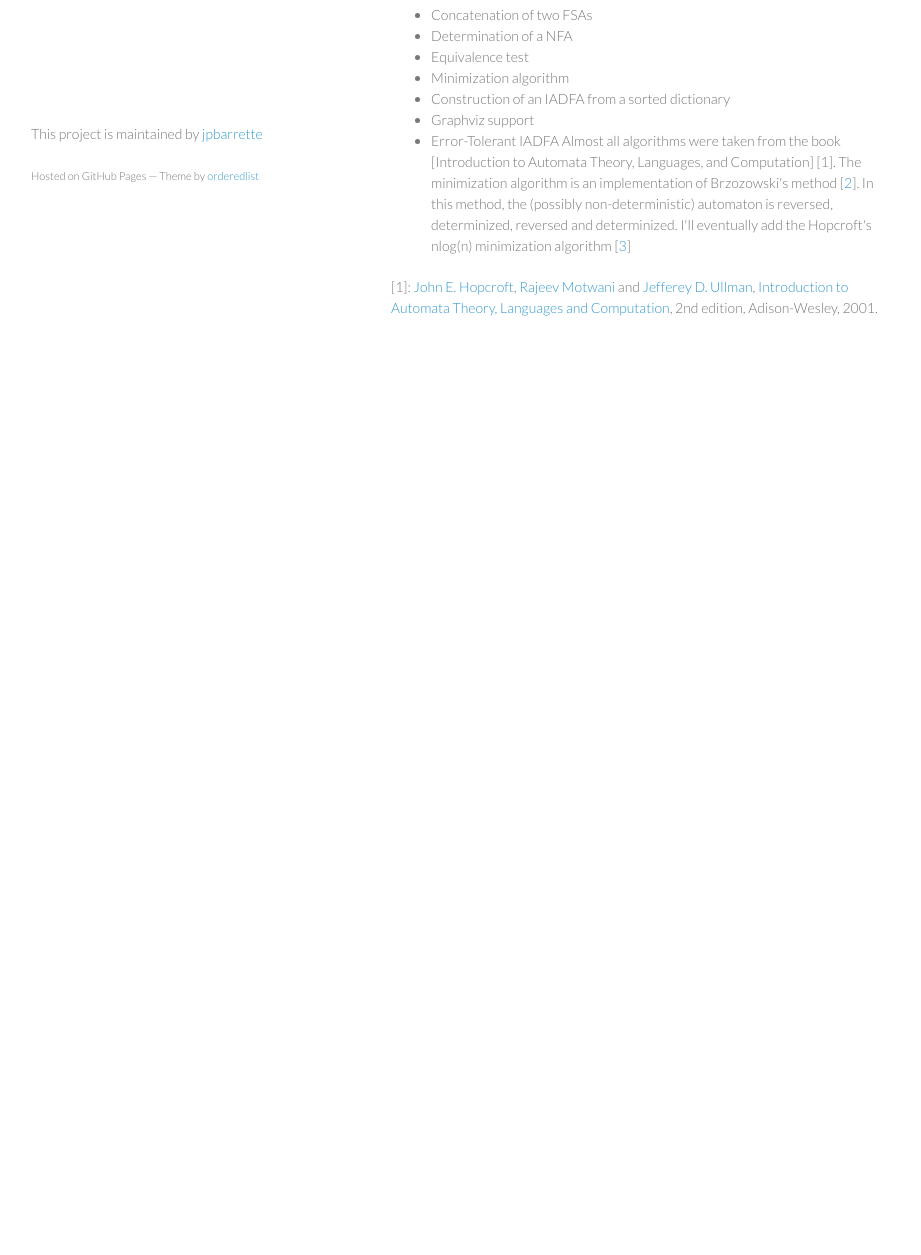
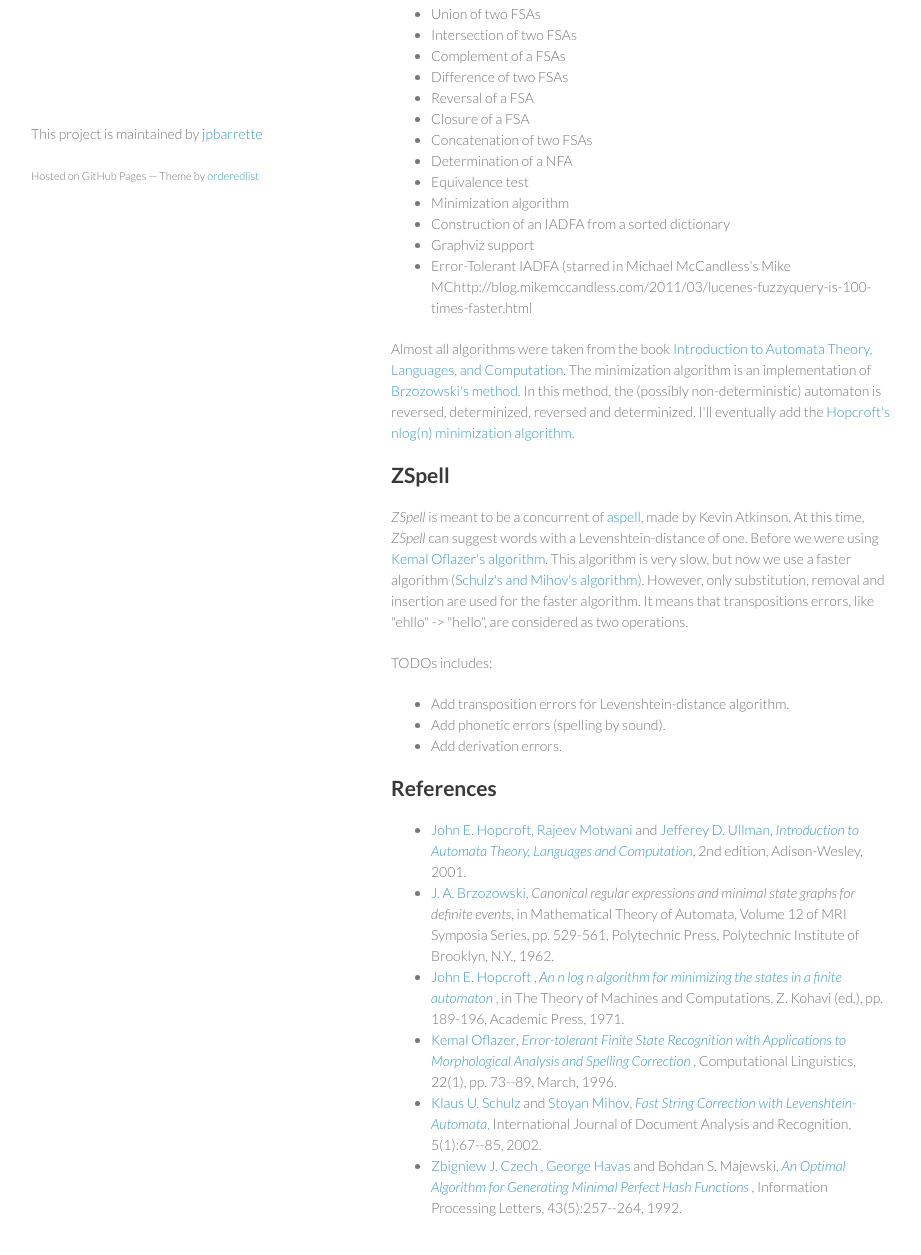
Before and after one commit to jpbarrette/moman, a plain HTML site: page index.html in a window 1280 px wide. Shown: the part 545-1800 px from the top of the page, without its empty margins (179-1100 px from the left). Before the commit the page ends 933 px from the top, so only its background shows below. Drawn offline with Linux system fonts and the light colour scheme.

Commit message:
Create gh-pages branch via GitHub

```diff
--- a/index.html
+++ b/index.html
@@ -34,20 +34,22 @@
 <h2>
 <a id="description" class="anchor" href="#description" aria-hidden="true"><span class="octicon octicon-link"></span></a>Description</h2>
 
-<p>This is will eventually be a suite of tools to be used by an orthographic/grammatical checker and the checker itself. The tools are currently coded in Python, but I began to rewrite it in Lisp. Moman, the suite itself, will be consisted of the following tools:</p>
+<p>This was supposed to be a suite of tools to be used by an orthographic/grammatical checker and the checker itself. However, the project is mainly dead right now. But I encourage you to look through the code and use it as inspiration/reference. The tools are currently coded in Python, but I started a while back to rewrite it in Lisp (which will never be finished). Moman, the suite itself, consist of the following tools:</p>
 
 <ul>
 <li>
-<em>FineNight</em> is the FSA library.</li>
+<a href="#finenight">FineNight</a> is the FSA library.</li>
 <li>A FST library. (Not yet implemented)</li>
 <li>
-<em>ZSpell</em> is the orthographic checker.</li>
+<a href="#zspell">ZSpell</a> is the orthographic checker.</li>
 </ul>
+
+<p>Mostly, the only part of the tools suite which is worthwhile mentioning is the "Fast String Correction" which is used by <a href="https://lucene.apache.org/">Lucene's</a> FuzzyQuery. You can read about the inclusion of this project in Lucene by reading Michael McCandless's <a href="http://blog.mikemccandless.com/2011/03/lucenes-fuzzyquery-is-100-times-faster.html">article</a>.</p>
 
 <h2>
 <a id="finenight" class="anchor" href="#finenight" aria-hidden="true"><span class="octicon octicon-link"></span></a>FineNight</h2>
 
-<p>The <em>FineNight</em> library contains many algorithms for Finite State Automatons. That includes:</p>
+<p><a name="finenight"></a>The <em>FineNight</em> library contains many algorithms for Finite State Automatons. That includes:</p>
 
 <ul>
 <li>Union of two FSAs</li>
@@ -62,12 +64,76 @@
 <li>Minimization algorithm</li>
 <li>Construction of an IADFA from a sorted dictionary</li>
 <li>Graphviz support</li>
-<li>Error-Tolerant IADFA
-Almost all algorithms were taken from the book [Introduction to Automata Theory, Languages, and Computation] [1]. The minimization algorithm is an implementation of Brzozowski's method [<a href="#brzozowski">2</a>]. In this method, the (possibly non-deterministic) automaton is reversed, determinized, reversed and determinized. I'll eventually add the Hopcroft's nlog(n) minimization algorithm [<a href="#hopcroft">3</a>]</li>
+<li>Error-Tolerant IADFA (starred in Michael McCandless's Mike MChttp://blog.mikemccandless.com/2011/03/lucenes-fuzzyquery-is-100-times-faster.html</li>
 </ul>
 
-<p>[1]: <a href="http://www.cs.cornell.edu/Info/Department/Annual95/Faculty/Hopcroft.html">John E. Hopcroft</a>, <a href="http://theory.stanford.edu/~rajeev/">Rajeev Motwani</a> and
-          <a href="http://www-db.stanford.edu/~ullman/">Jefferey D. Ullman</a>, <a href="http://www-db.stanford.edu/~ullman/ialc.html">Introduction to Automata Theory, Languages and Computation</a>, 2nd edition, Adison-Wesley, 2001.</p>
+<p>Almost all algorithms were taken from the book <a href="#hopcroft01">Introduction to Automata Theory, Languages, and Computation</a>. The minimization algorithm is an implementation of <a href="#brzozowski">Brzozowski's method</a>. In this method, the (possibly non-deterministic) automaton is reversed, determinized, reversed and determinized. I'll eventually add the <a href="#hopcroft">Hopcroft's nlog(n) minimization algorithm</a>.</p>
+
+<h2>
+<a id="zspell" class="anchor" href="#zspell" aria-hidden="true"><span class="octicon octicon-link"></span></a>ZSpell</h2>
+
+<p><a name="zspell"></a><i>ZSpell</i> is meant to be a concurrent of <a href="http://aspell.sourceforge.net/">aspell</a>, made by Kevin Atkinson. At this time, <i>ZSpell</i> can suggest words with a Levenshtein-distance of one. Before we were using <a href="#oflazer96errortolerant">Kemal Oflazer's algorithm</a>. This algorithm is very slow, but now we use a faster algorithm (<a href="#schulz02fast">Schulz's and Mihov's algorithm</a>). However, only substitution, removal and insertion are used for the faster algorithm. It means that transpositions errors, like "ehllo" -&gt; "hello", are considered as two operations. </p>
+
+<p>TODOs includes:</p>
+
+<ul>
+<li>Add transposition errors for Levenshtein-distance algorithm.</li>
+<li>Add phonetic errors (spelling by sound).</li>
+<li>Add derivation errors.</li>
+</ul>
+
+<h2>
+<a id="references" class="anchor" href="#references" aria-hidden="true"><span class="octicon octicon-link"></span></a>References</h2>
+
+<ul>
+<li>
+<a name="hopcroft01"></a><a href="http://www.cs.cornell.edu/Info/Department/Annual95/Faculty/Hopcroft.html">John E. Hopcroft</a>, <a href="http://theory.stanford.edu/~rajeev/">Rajeev Motwani</a> and <a href="http://www-db.stanford.edu/~ullman/">Jefferey D. Ullman</a>, <i><a href="http://www-db.stanford.edu/~ullman/ialc.html">Introduction to Automata Theory, Languages and Computation</a></i>, 2nd edition, Adison-Wesley, 2001.</li>
+<li>
+<a name="brzozowski"></a><a href="http://maveric.uwaterloo.ca/~brzozo/">J. A. Brzozowski</a>,
+      <i>Canonical regular expressions and minimal state graphs for definite events</i>,
+      in Mathematical Theory of Automata, Volume 12 of MRI Symposia Series,
+      pp. 529-561,      Polytechnic Press, Polytechnic Institute of Brooklyn, N.Y.,
+      1962.</li>
+<li>
+<a name="hopcroft"></a> <a href="http://www.cs.cornell.edu/Info/Department/Annual95/Faculty/Hopcroft.html">
+    John E. Hopcroft
+      </a>,
+      <a href="http://historical.ncstrl.org/litesite-data/stan/CS-TR-71-190.pdf">
+    <i>An n log n algorithm for minimizing the states in a finite automaton</i>
+      </a>,
+      in The Theory of Machines and Computations, Z. Kohavi (ed.), pp. 189-196,
+      Academic Press, 1971.</li>
+<li>
+<a name="oflazer96errortolerant"></a>
+      <a href="http://www.nlp.cs.bilkent.edu.tr/~ko/">Kemal Oflazer</a>,
+      <a href="http://citeseer.ist.psu.edu/oflazer96errortolerant.html">
+    <i>Error-tolerant Finite State Recognition with Applications to
+      Morphological Analysis and Spelling Correction</i>
+      </a>,
+      Computational Linguistics, 22(1), pp. 73--89, March, 1996.</li>
+<li>
+<a name="schulz02fast"></a>
+      <a href="http://www.cis.uni-muenchen.de/people/schulz.html">
+    Klaus U. Schulz
+      </a> and
+      <a href="http://lml.bas.bg/~stoyan/">Stoyan Mihov</a>,
+    <a href="http://citeseer.ist.psu.edu/schulz02fast.html">
+      <i>Fast String Correction with Levenshtein-Automata</i>,
+    </a>
+    International Journal of Document Analysis and Recognition, 5(1):67--85, 2002.</li>
+<li>
+<a name="czech92optimal"></a>
+      <a href="http://sun.iinf.polsl.gliwice.pl/~zjc/">
+    Zbigniew J. Czech
+      </a>,
+      <a href="http://www.itee.uq.edu.au/~havas/">
+    George Havas
+      </a> and
+      Bohdan S. Majewski,
+      <a href="http://citeseer.ist.psu.edu/czech92optimal.html">
+    <i>An Optimal Algorithm for Generating Minimal Perfect Hash Functions</i>
+      </a>, Information Processing Letters, 43(5):257--264, 1992.</li>
+</ul>
       </section>
       <footer>
         <p>This project is maintained by <a href="https://github.com/jpbarrette">jpbarrette</a></p>
```
Also changed, not shown: params.json (+1 -1 lines).
